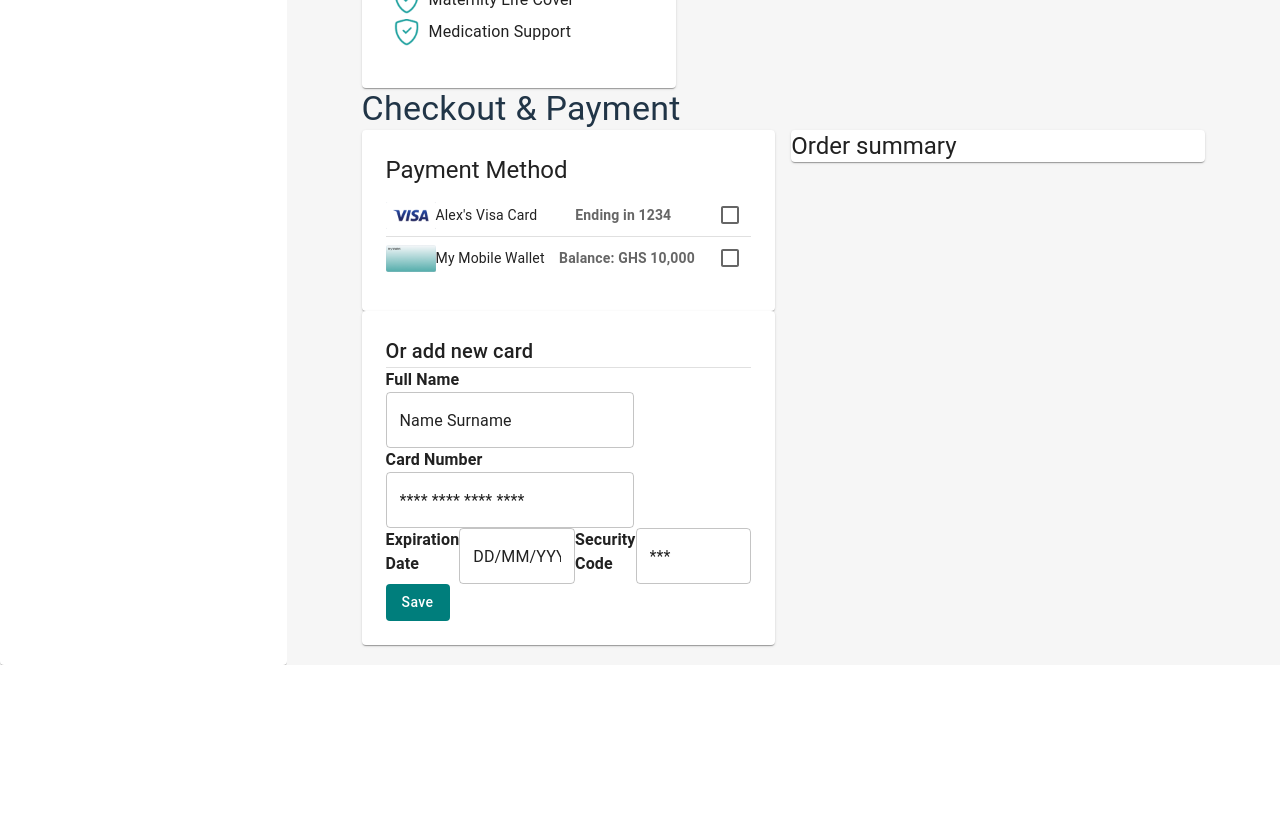
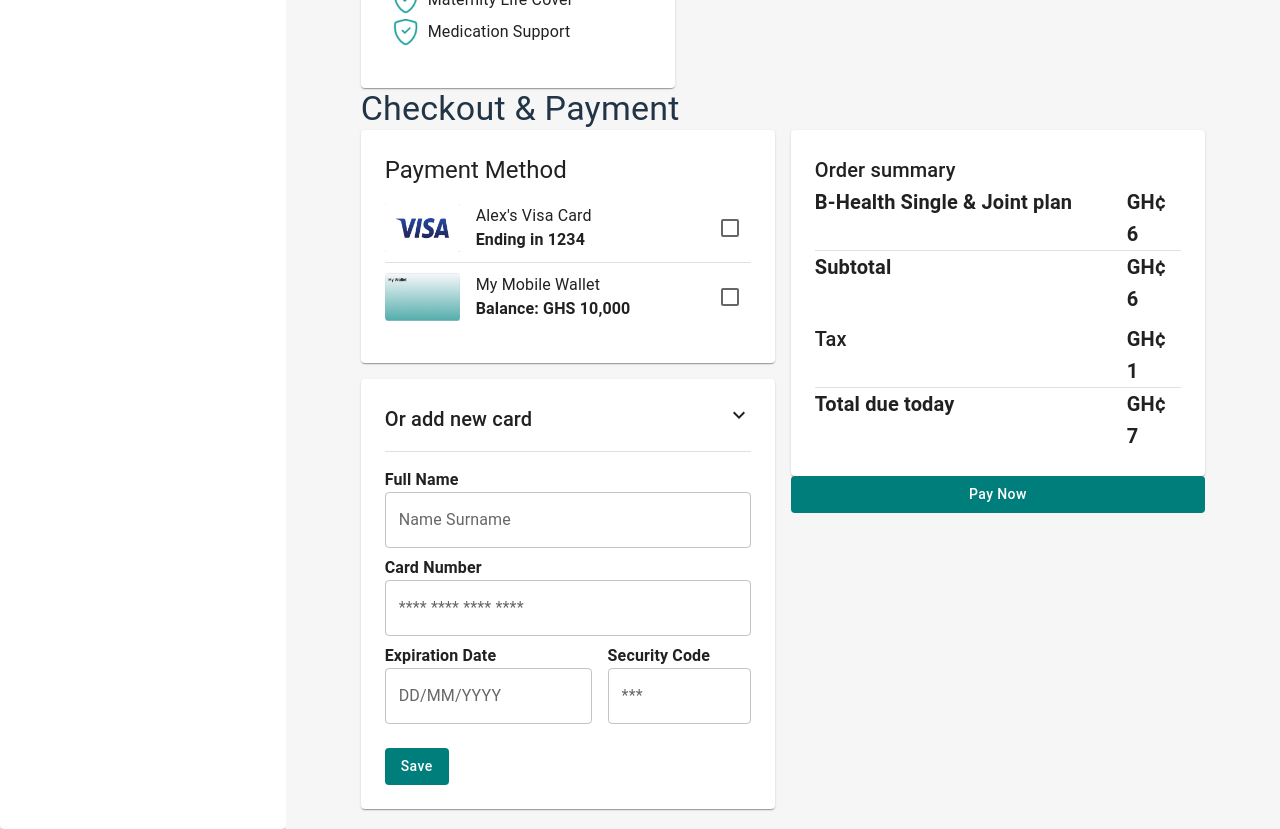
Before and after one commit to KMace/nkomor-health-frontend, a React (Vite) app in the folder vite-project/: page / in a window 1280 px wide. Shown: the part 1300-2129 px from the top of the page. Before the commit the page ends 1965 px from the top, so only its background shows below. Built offline with nearby package versions, Linux system fonts and the light colour scheme.

Commit message:
Improved Payment & Checkout

```diff
--- a/vite-project/src/Header/index.tsx
+++ b/vite-project/src/Header/index.tsx
@@ -1,4 +1,4 @@
-import { Box, Button, Typography } from "@mui/material";
+import { Box, Typography } from "@mui/material";
 import KeyboardArrowDownIcon from '@mui/icons-material/KeyboardArrowDown';
 import logo from "../assets/logo.png";
 import profilepic from "../assets/profilepic.png";
--- a/vite-project/src/Insurance/InsurancePlans/index.tsx
+++ b/vite-project/src/Insurance/InsurancePlans/index.tsx
@@ -4,13 +4,13 @@ import SinglePlan from "./SinglePlan";
 function InsurancePlans() {
   return (
     <Grid container direction="row" justifyContent="space-between">
-      <Grid>
+      <Grid item>
         <SinglePlan />
       </Grid>
-      <Grid>
+      <Grid item>
         <SinglePlan />
       </Grid>
-      <Grid>
+      <Grid item>
         <SinglePlan />
       </Grid>
     </Grid>
--- a/vite-project/src/Payment/index.tsx
+++ b/vite-project/src/Payment/index.tsx
@@ -1,6 +1,7 @@
 import { Box, Button, Checkbox, Divider, Grid, List, ListItem, ListItemButton, ListItemText, Paper, TextField, Typography } from "@mui/material";
 import Visa from "../assets/visa.png";
 import MyWallet from "../assets/mymobilewallet.png";
+import KeyboardArrowDownIcon from '@mui/icons-material/KeyboardArrowDown';
 
 function Payment() {
   return (
@@ -8,60 +9,117 @@ function Payment() {
       <Typography variant='h4'>Checkout & Payment</Typography>
       <Grid container spacing={2}>
         <Grid item xs={6}>
-          <Paper sx={{'padding':3}}>
+          <Paper sx={{'padding':3, 'marginBottom': 2}}>
             <Typography variant='h5'>Payment Method</Typography>
-            <List dense>
-              <ListItem disablePadding>
-                <img src={Visa} width='50px'/>
-                <ListItemText primary="Alex's Visa Card"/>
-                <ListItemText secondary={<b>Ending in 1234</b>}/>
+            <List dense sx={{'width':'100%'}}>
+              <ListItem sx={{'padding': '10px 0', 'display':'flex','justifyContent':'space-between'}}>
+                <Box sx={{'display':'flex'}}>
+                  <img src={Visa} width='75px'/>
+                  <Box sx={{'paddingLeft': 2}}>
+                    <Typography>Alex's Visa Card</Typography>
+                    <Typography><b>Ending in 1234</b></Typography>
+                  </Box>
+                </Box>
                 <Checkbox />
               </ListItem>
               <Divider />
-              <ListItem disablePadding>
-                <img src={MyWallet} width='50px'/>
-                <ListItemText primary="My Mobile Wallet"/>
-                <ListItemText secondary={<b>Balance: GHS 10,000</b>}/>
+              <ListItem sx={{'padding': '10px 0', 'display':'flex','justifyContent':'space-between'}}>
+                <Box sx={{'display':'flex'}}>
+                  <img src={MyWallet} width='75px'/>
+                  <Box sx={{'paddingLeft': 2}}>
+                    <Typography>My Mobile Wallet</Typography>
+                    <Typography><b>Balance: GHS 10,000</b></Typography>
+                  </Box>
+                </Box>
                 <Checkbox />
               </ListItem>
             </List>
           </Paper>
           <Paper sx={{'padding':3}}>
+            <Box sx={{'marginBottom':2, 'display':'flex', 'justifyContent':'space-between'}}>
               <Typography variant='h6'>Or add new card</Typography>
+              <KeyboardArrowDownIcon />
+            </Box>
             <Divider />
             <Box
               component="form"
+              sx={{'marginTop':2}}
             >
               <Typography><b>Full Name</b></Typography>
               <TextField
                 id="full-name"
-                defaultValue="Name Surname"
+                label="Name Surname"
+                fullWidth
+                sx={{'marginBottom':1}}
               />
               <Typography><b>Card Number</b></Typography>
               <TextField
                 id="card-number"
-                defaultValue="**** **** **** ****"
+                label="**** **** **** ****"
+                fullWidth
+                sx={{'marginBottom':1}}
               />
-              <Box sx={{'display':'flex'}}>
+              <Grid container spacing={2}>
+                <Grid item xs={7}>
                   <Typography><b>Expiration Date</b></Typography>
                   <TextField
                     id="expiration-date"
-                  defaultValue="DD/MM/YYYY"
+                    label="DD/MM/YYYY"
+                    fullWidth
+                    sx={{'marginBottom':1}}
                   />
+                </Grid>
+                <Grid item xs={5}>
                   <Typography><b>Security Code</b></Typography>
                   <TextField
                     id="security-code"
-                  defaultValue="***"
+                    label="***"
+                    fullWidth
+                    sx={{'marginBottom':1}}
                   />
-              </Box>
-              <Button sx={{'color':'white', 'backgroundColor':'#007E7C', 'textTransform': 'none'}}>Save</Button>
+                </Grid>
+              </Grid>
+              <Button sx={{'marginTop':2, 'color':'white', 'backgroundColor':'#007E7C', 'textTransform': 'none'}}>Save</Button>
             </Box>
           </Paper>
         </Grid>
         <Grid item xs={6}>
-          <Paper>
-            <Typography variant='h5'>Order summary</Typography>
+          <Paper sx={{'padding':3}}>
+            <Typography variant='h6'>Order summary</Typography>
+            <Grid container spacing={1}>
+              <Grid item xs={10}>
+                <Typography variant='h6'><b>B-Health Single & Joint plan</b></Typography>
+              </Grid>
+              <Grid item xs={2}>
+                <Typography variant='h6'><b>GH¢ 6</b></Typography>
+              </Grid>
+            </Grid>
+            <Divider />
+            <Grid container spacing={1}>
+              <Grid item xs={10}>
+                <Typography variant='h6'><b>Subtotal</b></Typography>
+              </Grid>
+              <Grid item xs={2}>
+                <Typography variant='h6'><b>GH¢ 6</b></Typography>
+              </Grid>
+              <Grid item xs={10}>
+                <Typography variant='h6'>Tax</Typography>
+              </Grid>
+              <Grid item xs={2}>
+                <Typography variant='h6'><b>GH¢ 1</b></Typography>
+              </Grid>
+            </Grid>
+            <Divider />
+            <Grid container spacing={1}>
+              <Grid item xs={10}>
+                <Typography variant='h6'><b>Total due today</b></Typography>
+              </Grid>
+              <Grid item xs={2}>
+                <Typography variant='h6'><b>GH¢ 7</b></Typography>
+              </Grid>
+            </Grid>
           </Paper>
+          <Button sx={{'color':'white', 'backgroundColor':'#007E7C', 'textTransform': 'none', 'width':'100%'}}>Pay Now</Button>
         </Grid>
       </Grid>
     </Box>
```
Lines whose indentation alone changed are shown as unchanged.
